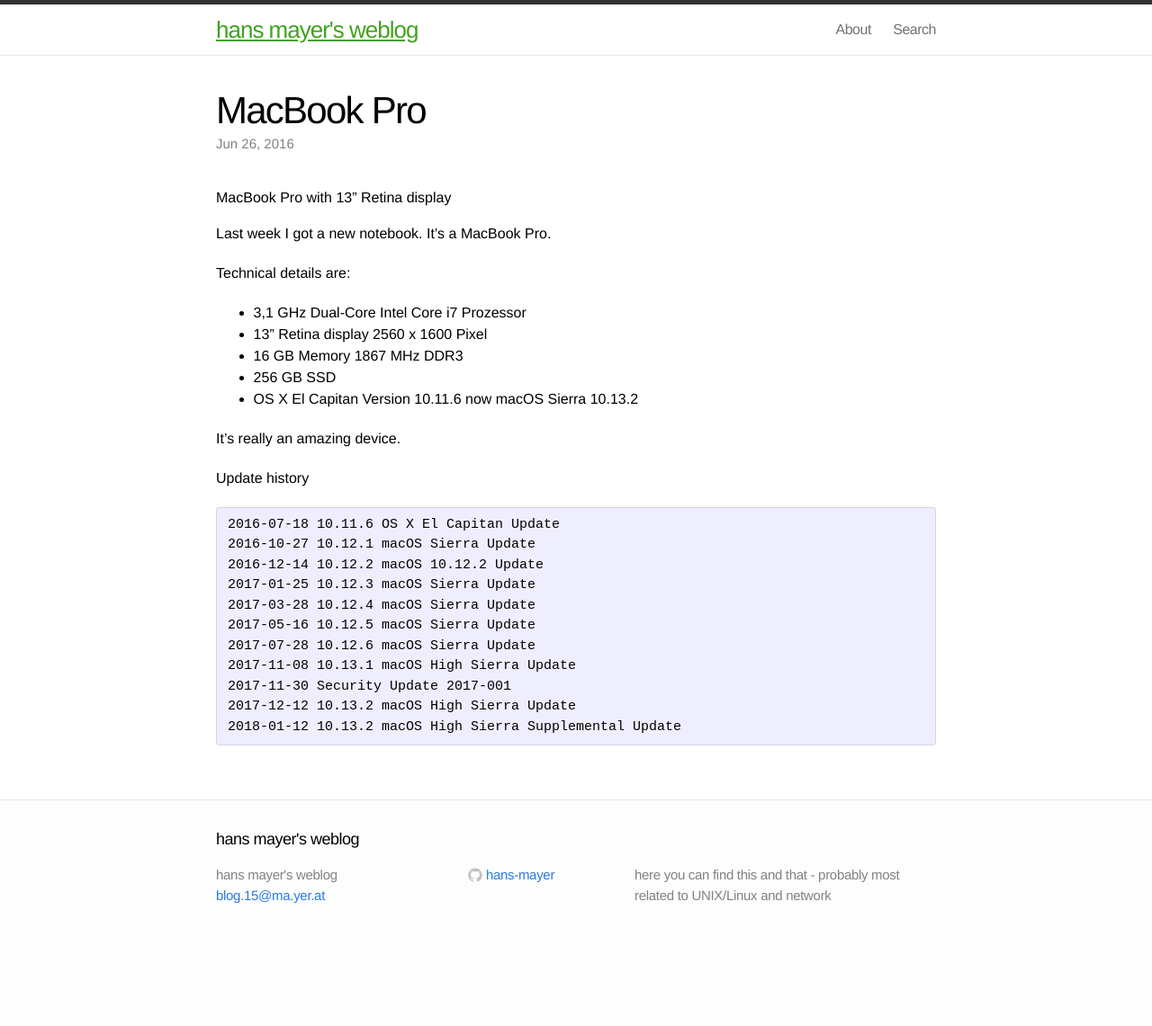
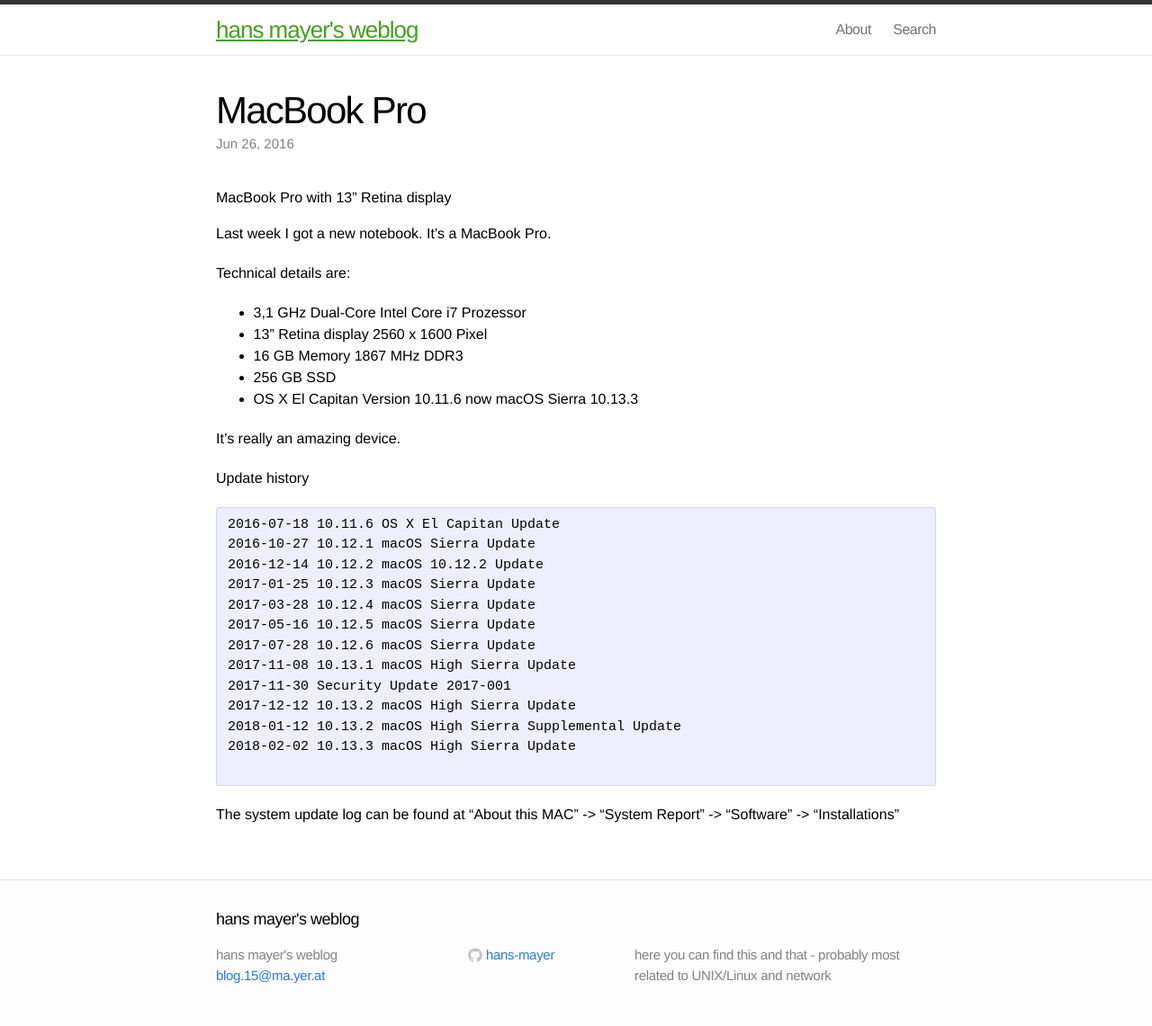
Before and after one commit to hans-mayer/blog, a Jekyll site: the page built from _posts/2016-06-26-MacBookPro.markdown, in a window 1280 px wide. Shown: the whole page at 90% size. Built offline with Jekyll 4.4.1, drawn with Linux system fonts in a browser that asks for light colours; before the commit the page ends 1052 px from its top, so only the background shows below that.

Commit message:
MacBookPro update history 10.13.3 macOS High Sierra

```diff
--- a/_posts/2016-06-26-MacBookPro.markdown
+++ b/_posts/2016-06-26-MacBookPro.markdown
@@ -15,7 +15,7 @@
 * 13" Retina display 2560 x 1600 Pixel
 * 16 GB Memory 1867 MHz DDR3
 * 256 GB SSD
-* OS X El Capitan Version 10.11.6 now macOS Sierra 10.13.2
+* OS X El Capitan Version 10.11.6 now macOS Sierra 10.13.3
 
 It's really an amazing device.
 
@@ -34,4 +34,8 @@
 2017-11-30 Security Update 2017-001
 2017-12-12 10.13.2 macOS High Sierra Update
 2018-01-12 10.13.2 macOS High Sierra Supplemental Update
+2018-02-02 10.13.3 macOS High Sierra Update
+
 </pre>
+
+The system update log can be found at "About this MAC" -> "System Report" -> "Software" -> "Installations"
--- a/_posts/2017-12-25-ntp-roundtrip-delay.markdown
+++ b/_posts/2017-12-25-ntp-roundtrip-delay.markdown
@@ -17,7 +17,7 @@
 
 We can clearly see that during the first 3 days offset is about zero and than it is much higher ( with a negative value ).
 
-If we do a average calculation of the first 3 days we get -5.8 micro seconds.
+If we do an average calculation of the first 3 days we get -5.8 micro seconds.
 
 ![offset_before.png](/images/plot_bev_offs_14414_before.png)
 
```
